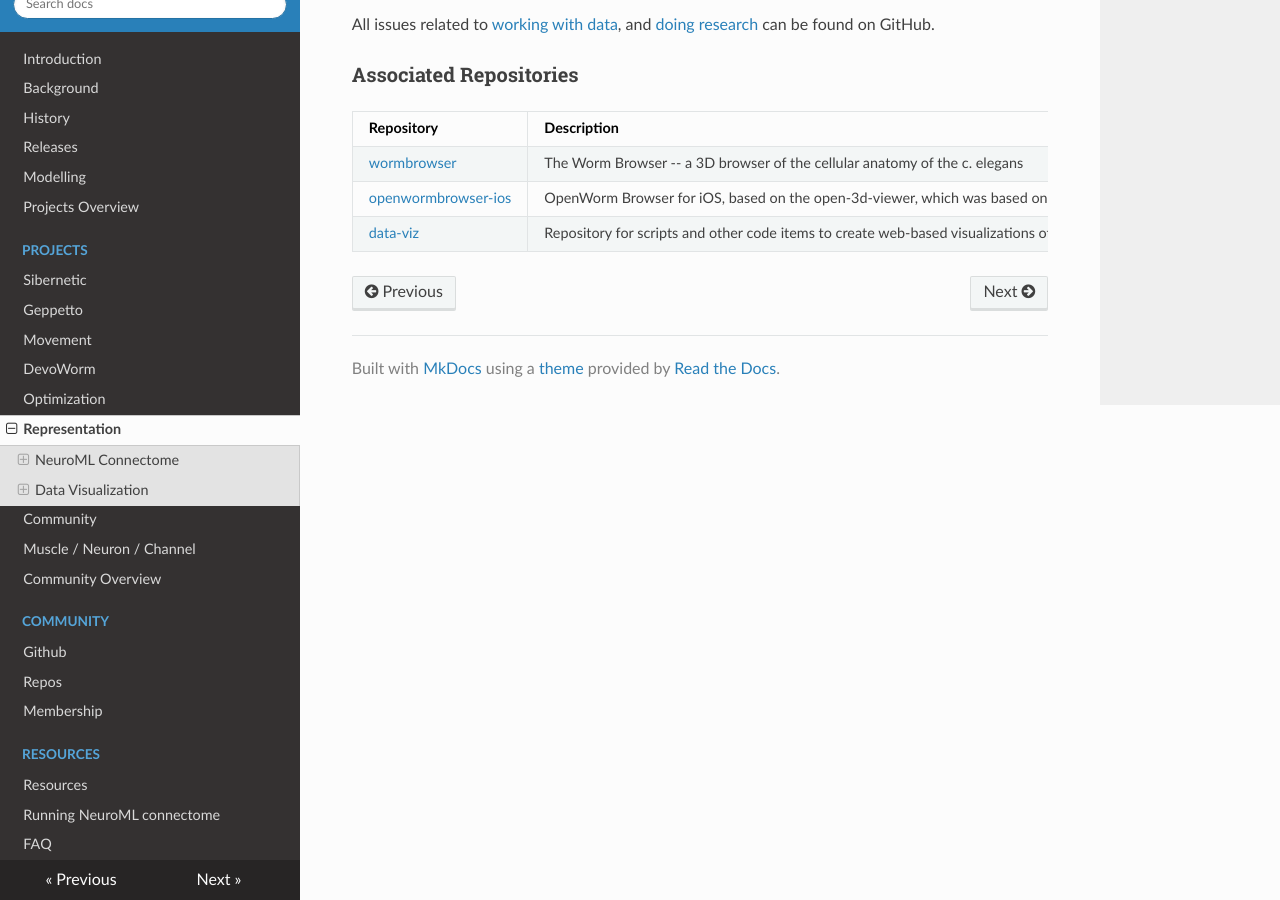
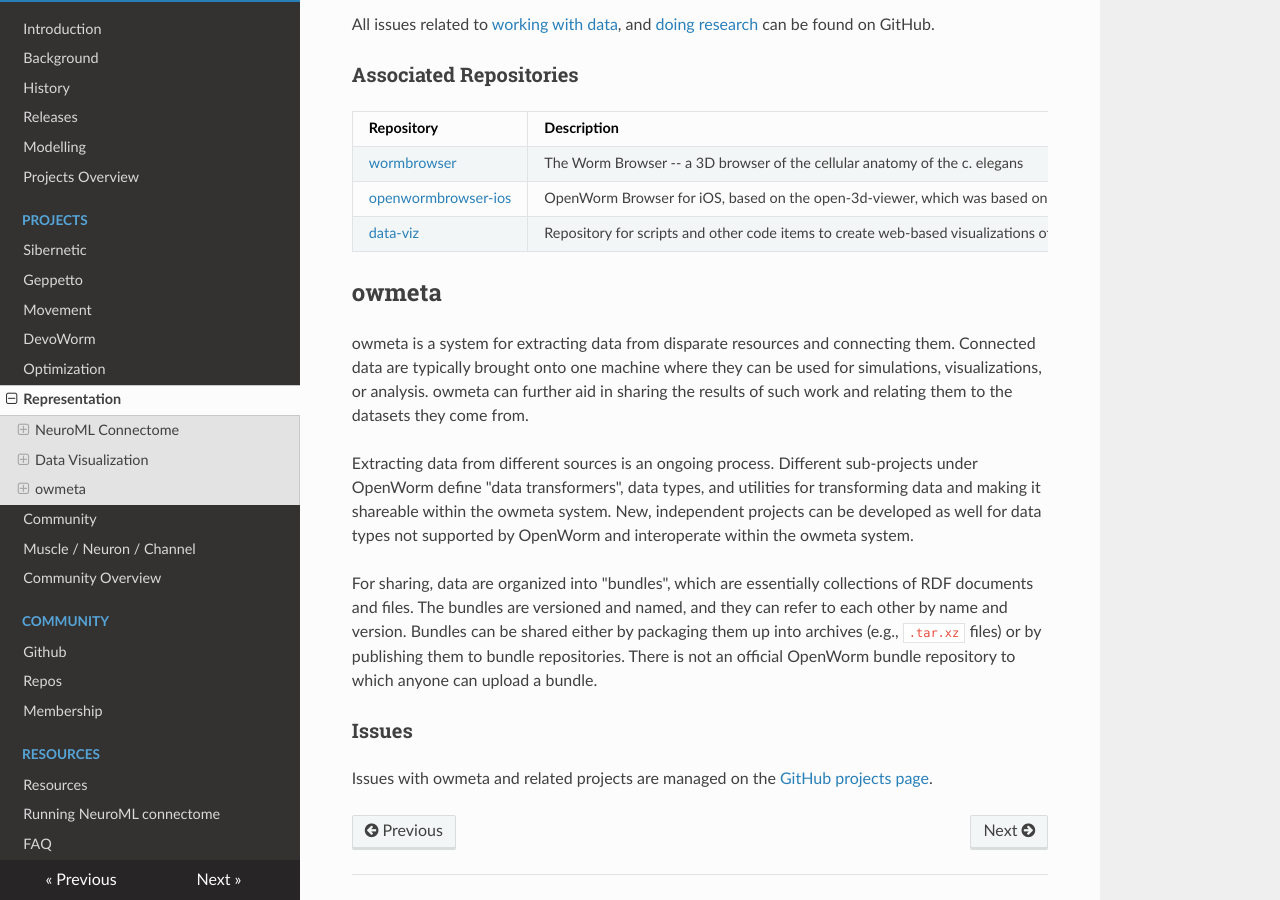
Before and after one commit to openworm/openworm_docs, an MkDocs documentation site: the page built from docs/Projects/datarep.md, in a window 1280 px wide and 900 px high, scrolled down 2803 px. Built offline with MkDocs 1.6.1, drawn with Linux system fonts in a browser that asks for light colours; nearby versions of some CDN libraries.

Commit message:
Adding a section on owmeta

```diff
--- a/docs/Projects/datarep.md
+++ b/docs/Projects/datarep.md
@@ -89,3 +89,15 @@
 <a href="https://github.com/openworm/wormbrowser">wormbrowser</a> | The Worm Browser -- a 3D browser of the cellular anatomy of the c. elegans | Javascript
 <a href="https://github.com/openworm/openwormbrowser-ios">openwormbrowser-ios</a> | OpenWorm Browser for iOS, based on the open-3d-viewer, which was based on Google Body Browser | Objective-C
 <a href="https://github.com/openworm/data-viz">data-viz</a> | Repository for scripts and other code items to create web-based visualizations of data in the project | Python
+
+owmeta
+------
+owmeta is a system for extracting data from disparate resources and connecting them. Connected data are typically brought onto one machine where they can be used for simulations, visualizations, or analysis. owmeta can further aid in sharing the results of such work and relating them to the datasets they come from.
+
+Extracting data from different sources is an ongoing process. Different sub-projects under OpenWorm define "data transformers", data types, and utilities for transforming data and making it shareable within the owmeta system. New, independent projects can be developed as well for data types not supported by OpenWorm and interoperate within the owmeta system.
+
+For sharing, data are organized into "bundles", which are essentially collections of RDF documents and files. The bundles are versioned and named, and they can refer to each other by name and version. Bundles can be shared either by packaging them up into archives (e.g., `.tar.xz` files) or by publishing them to bundle repositories. There is not an official OpenWorm bundle repository to which anyone can upload a bundle.
+
+<!-- "roadmap" section intentionally left out. Trying to keep planning in GitHub issues / projects since such things quickly get stale in docs pages -->
+### Issues
+Issues with owmeta and related projects are managed on the [GitHub projects page](https://github.com/orgs/openworm/projects/2).
```
